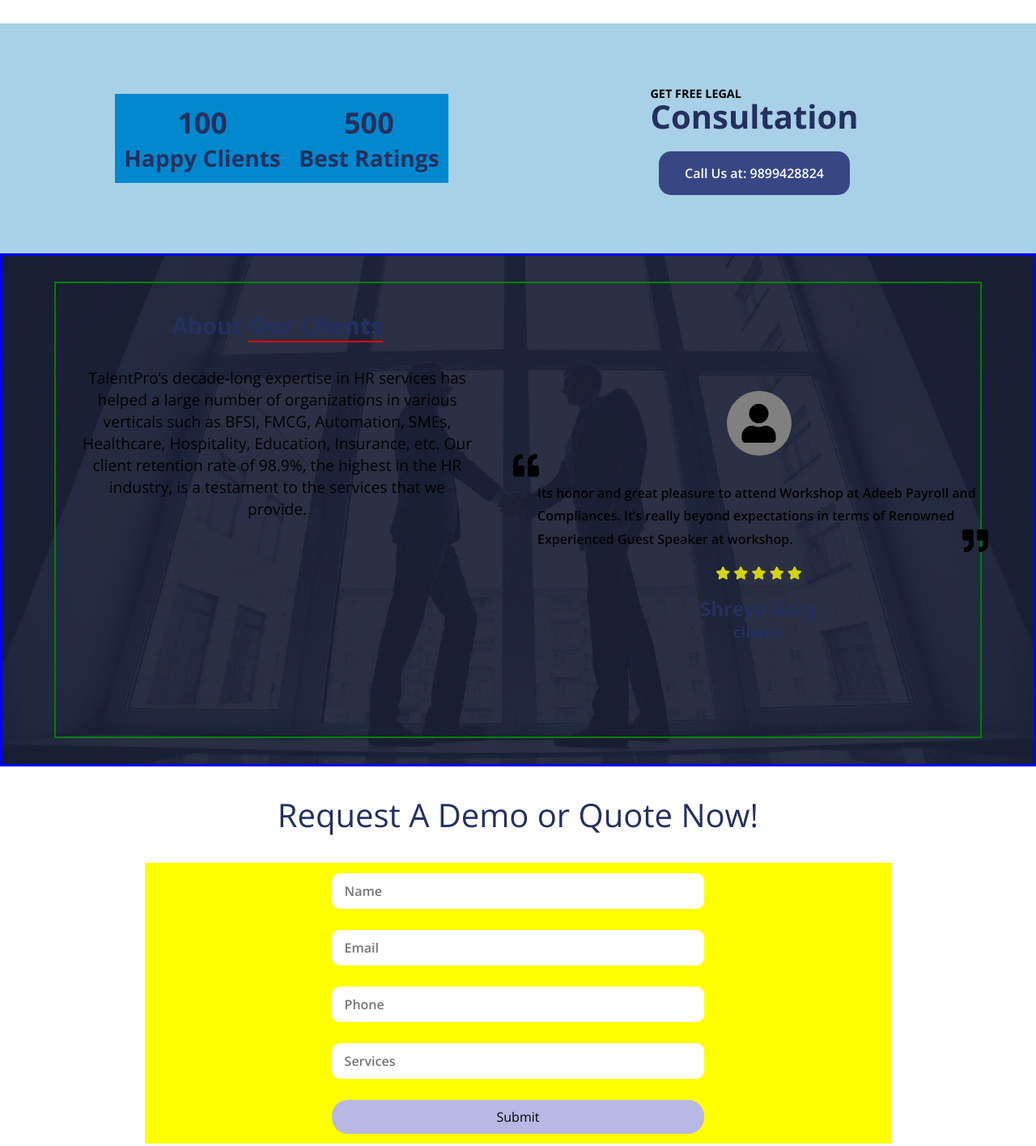
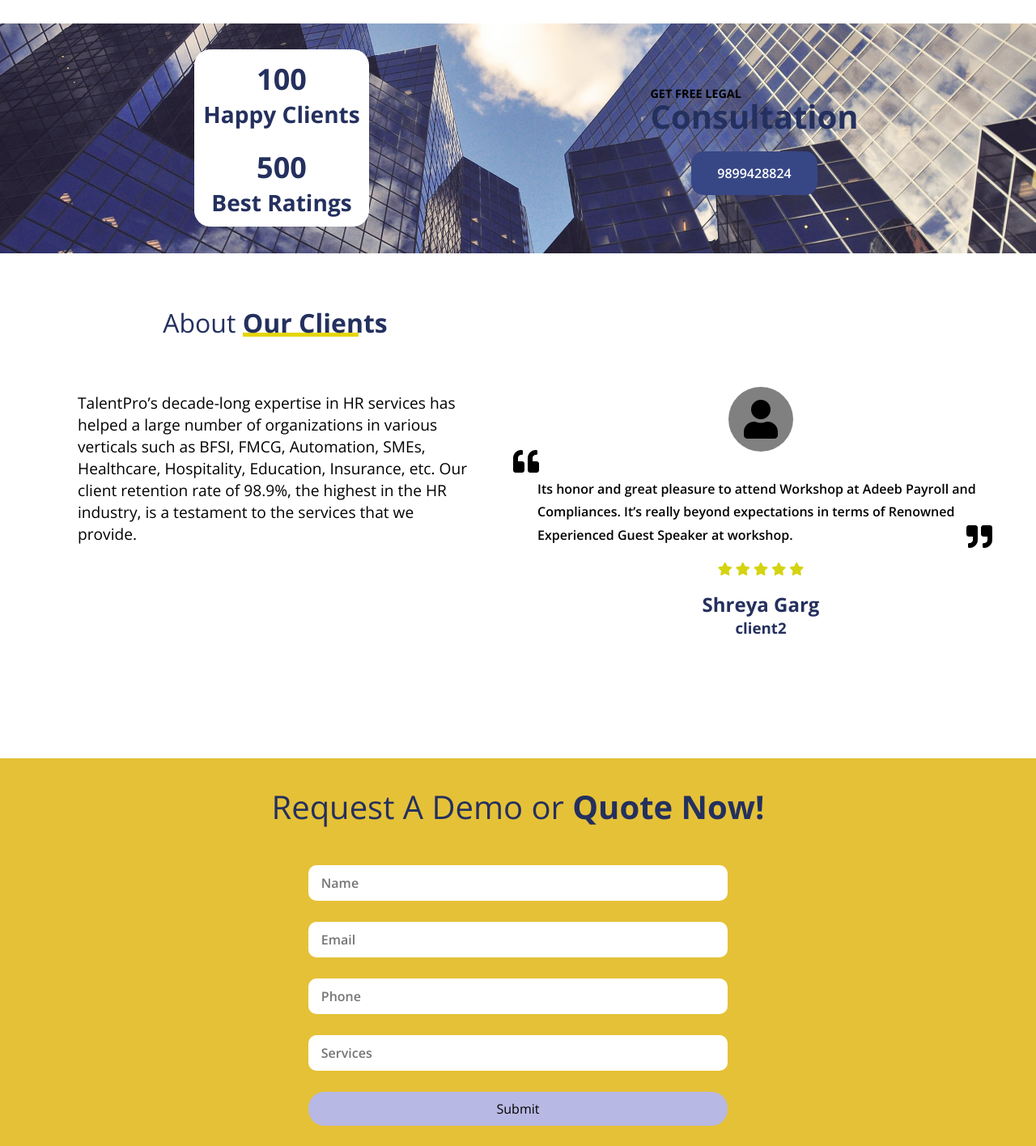
Before and after one commit to himanshi-s/finchar, a plain HTML site: page index.html in a window 1280 px wide. Shown: the part 1769-3185 px from the top of the page at 81% size. Drawn offline with nearby package versions, Linux system fonts and the light colour scheme.

Commit message:
some changes

```diff
--- a/index.html
+++ b/index.html
@@ -126,7 +126,7 @@
     </div>
     <div class="rating__consult">
       <h1><span>Consultation</span></h1>
-      <a href="tel:+919899428824" class="btn">Call Us at: 9899428824</a>
+      <a href="tel:+919899428824" class="btn">9899428824</a>
     </div>
   </div>
 </section>
@@ -136,7 +136,7 @@
 <section class="testimonials">
   <div class="testimonials-wrapper">
     <div class="testimonials-text">
-      <h2>About <span>Our Clients</span></h2>
+      <h1>About <span>Our Clients</span></h1>
       <p>TalentPro’s decade-long expertise in HR services has helped a large number of organizations in various verticals such as BFSI, FMCG, Automation, SMEs, Healthcare, Hospitality, Education, Insurance, etc. Our client retention rate of 98.9%, the highest in the HR industry, is a testament to the services that we provide.</p>
     </div>
     <div class="clients">
@@ -183,7 +183,7 @@
 <!-- testimonials section  -->
 
 <section class="quote">
-  <h1>Request A Demo or Quote Now!</h1>
+  <h1>Request A Demo or <span>Quote Now!</span></h1>
   <div class="quote-wrapper">
     <form action="">
       <input type="text" placeholder="Name">
--- a/styles.css
+++ b/styles.css
@@ -210,8 +210,8 @@ padding: 0 2rem;
           /* left:300px; */
           top: 0;left: 20px;
       }
-.nav .fa-times{
-    display: initial;
+      .nav .fa-times{
+       display: initial;
 }
       .nav{
           position: absolute;
@@ -236,7 +236,13 @@ padding: 0 2rem;
   }
 
 
+@media screen and (max-width:700px) {
+    section{
+        padding: 2rem 1rem;
+        text-align: center;
+    }
 
+}
 
   /* hero section  */
 
@@ -301,7 +307,7 @@ padding: 0 2rem;
 .service{
     display: grid;
     color: var(--dark-blue);
-    grid-template-columns: repeat(auto-fit,minmax(200px,1fr));
+    grid-template-columns: repeat(auto-fit,minmax(250px,1fr));
     grid-auto-rows: max-content;
     grid-gap: 1rem;
     /* background: #f1f1f1; */
@@ -345,6 +351,11 @@ padding: 0 2rem;
     /* background: #e5c137; */
     background: var(--bg-light-blue);
     /* opacity: .5; */
+    background: url('./images/testi.jpg');
+    background-position: center;
+    background-repeat: no-repeat;
+    background-attachment: scroll;
+    background-size: cover;
 }
 .rating-wrapper{
     display: grid;
@@ -360,16 +371,19 @@ padding: 0 2rem;
     column-gap: 1rem;
 }
 .rating__counter{
-    display: flex;
+    /* display: flex; */
     /* flex-direction: column; */
     /* background-color: red; */
     justify-content: space-around;
     align-items: center;
+    background: #fff;
     font-size: 1.5rem;
+    border-radius: 20px;
 }
 .counters{
     padding: .7rem;
-    background: var(--light-blue);
+    /* background: var(--light-blue); */
+    /* flex-basis: 300px; */
 }
 .rating__consult span{
     position: relative;
@@ -389,7 +403,7 @@ color: black;
         text-decoration: none;
         color:#fff;
         font-weight: 600;
-        background-color: #374785;
+        background-color: var(--bg-dark-blue);
     border-radius: 15px;
 }
 
@@ -408,12 +422,8 @@ color: black;
 .testimonials{
     width: 100%;
     position: relative;
-    background: url('./images/background.jpg');
-    background-position: center;
-    background-repeat: no-repeat;
-    background-attachment: scroll;
-    background-size: cover;
-    border: 3px solid blue;
+
+    /* border: 3px solid blue; */
 
 }
 
@@ -421,7 +431,7 @@ color: black;
     display: grid;
     /* display: flex; */
     width: 100%;
-    border: 2px solid green;
+    /* border: 2px solid green; */
     grid-template-columns: repeat(auto-fit,minmax(330px,1fr));
     grid-auto-rows: max-content;
     justify-content: center;
@@ -431,14 +441,17 @@ color: black;
 .testimonials-text{
     padding-top: 2rem ;
     font-size: 1.2rem;
+    /* background: var(--bg-light-blue); */
+    /* text-align: left; */
+}
+.testimonials-text h1{
+    font-size: 2rem;
 }
 .testimonials-text p{
     padding: 2rem;
+    text-align: left;
 }
-.testimonials-text span{
-    font-weight: 800;
-    border-bottom: 2px solid red;
-}
+
 
 .fa-user{
     font-size: 3rem;
@@ -453,6 +466,7 @@ color: black;
     display: flex;
     justify-content: center;
     align-items: center;
+    /* background: var(--bg-light-blue); */
 }
 .client-text{
     padding: 1rem 0;
@@ -492,12 +506,16 @@ color: black;
 
 
 /* quote section starts  */
+.quote{
+    background-color: var(--yellow);
+}
 .quote-wrapper{
-    width: 80%;
+    width: 90%;
     margin: auto;
+    background-color: var(--yellow);
 }
 .quote form{
-    background-color: yellow;
+
     display: flex;
     flex-direction: column;
 }
```
